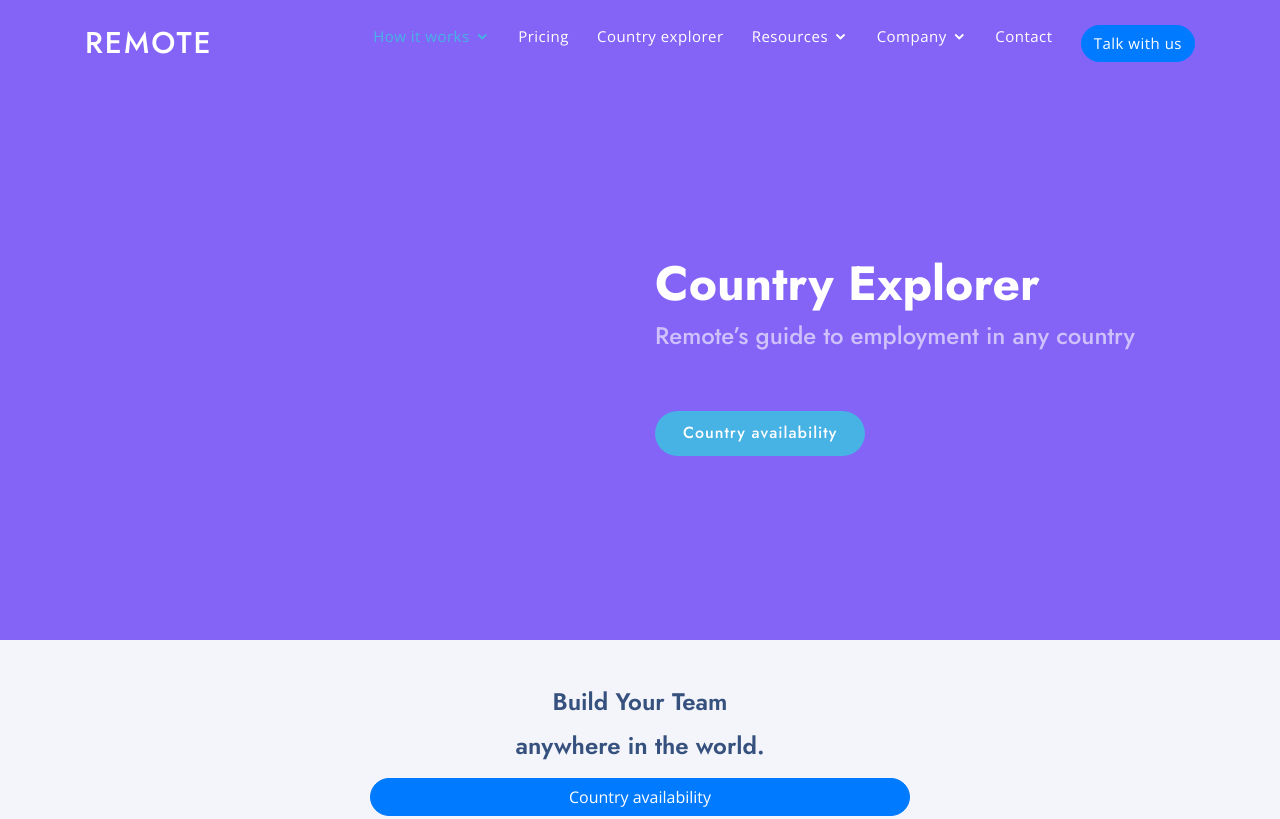
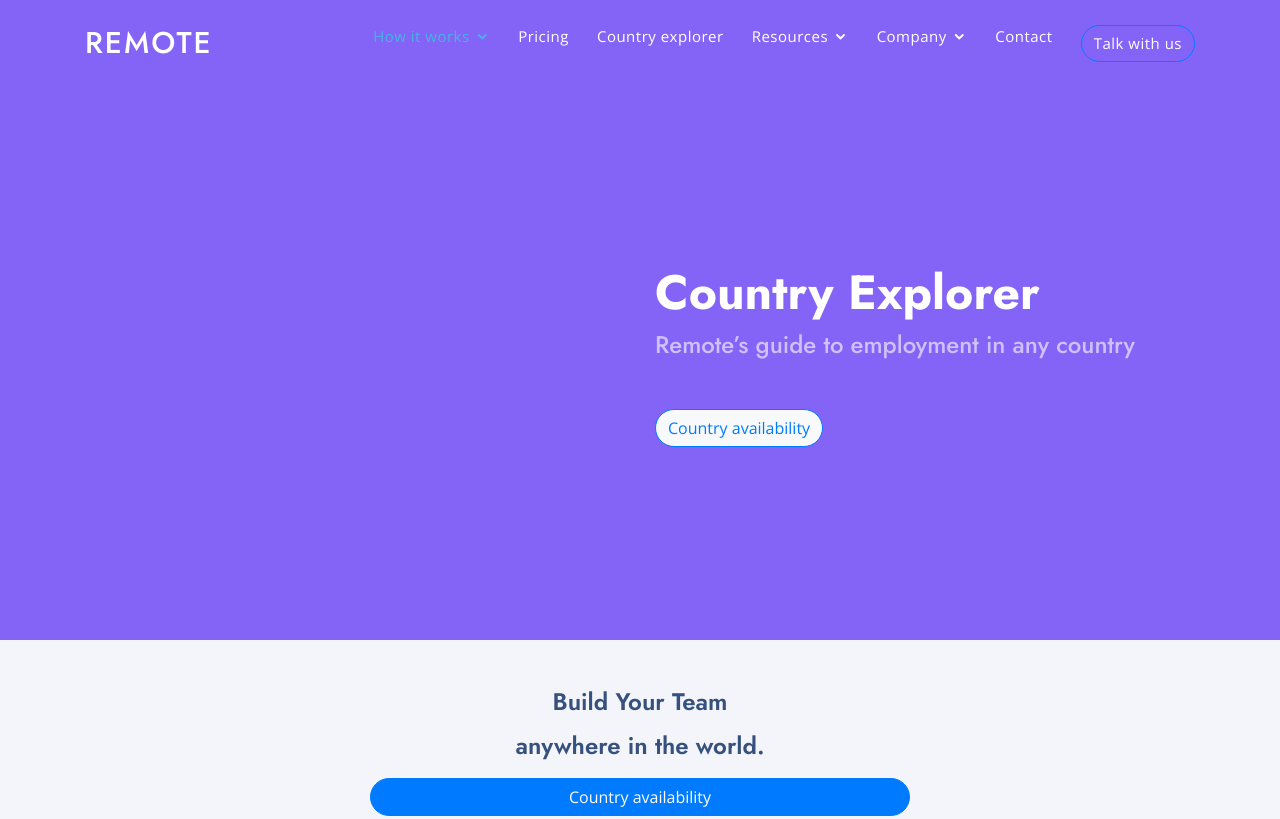
Before and after one commit to AmeyPhutane123/New, a plain HTML site: page index.html in a window 1280 px wide. Shown: the top 819 px of the page. Drawn offline with nearby package versions, Linux system fonts and the light colour scheme.

Commit message:
Update index.html

```diff
--- a/index.html
+++ b/index.html
@@ -40,7 +40,7 @@
       <nav class="nav-menu d-none d-lg-block">
         <ul>
 
-          <li class="drop-down "><a href="index.html">How it works</a>
+          <li class="drop-down "><a href="">How it works</a>
             <ul>
               <li><a href="#">Overview</a></li>
               <li><a href="#">Global employment</a></li>
@@ -69,15 +69,11 @@
             </ul>
           </li>
           <li><a href="#contact">Contact</a></li>
-          <li><a href="#about" class="btn btn-primary rounded-pill ">Talk with us</a></li>
+          <li><a href="#about" id="diff" class="  btn btn-outline-primary rounded-pill  ">Talk with us</a></li>
         </ul>
       </nav><!-- .nav-menu -->
-
-
-
     </div>
   </header><!-- End Header -->
-
   <!-- ======= Hero Section ======= -->
   <section id="hero" class="d-flex align-items-center">
 
@@ -87,7 +83,7 @@
           <h1>Country Explorer</h1>
           <h2>Remote’s guide to employment in any country</h2>
           <div class="d-lg-flex">
-            <a href="#about" class="btn-get-started scrollto">Country availability</a>
+            <a href="#about" class="btn btn-light btn-outline-primary rounded-pill">Country availability</a>
             </div>
         </div>
         <div class="col-lg-6 order-2 order-lg-1 hero-img" data-aos="zoom-in" data-aos-delay="200">
```
